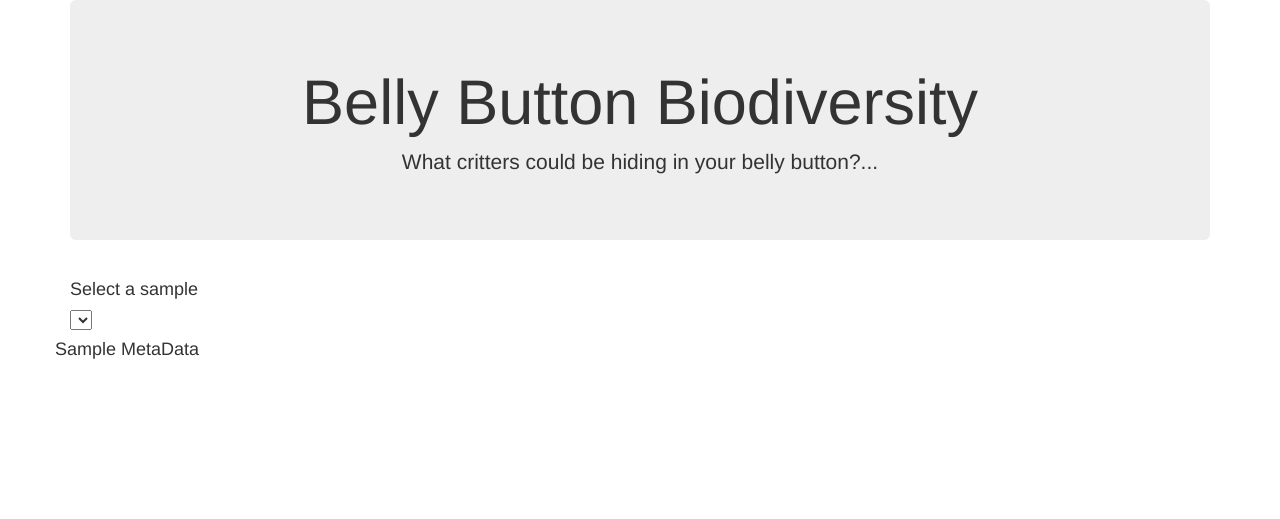
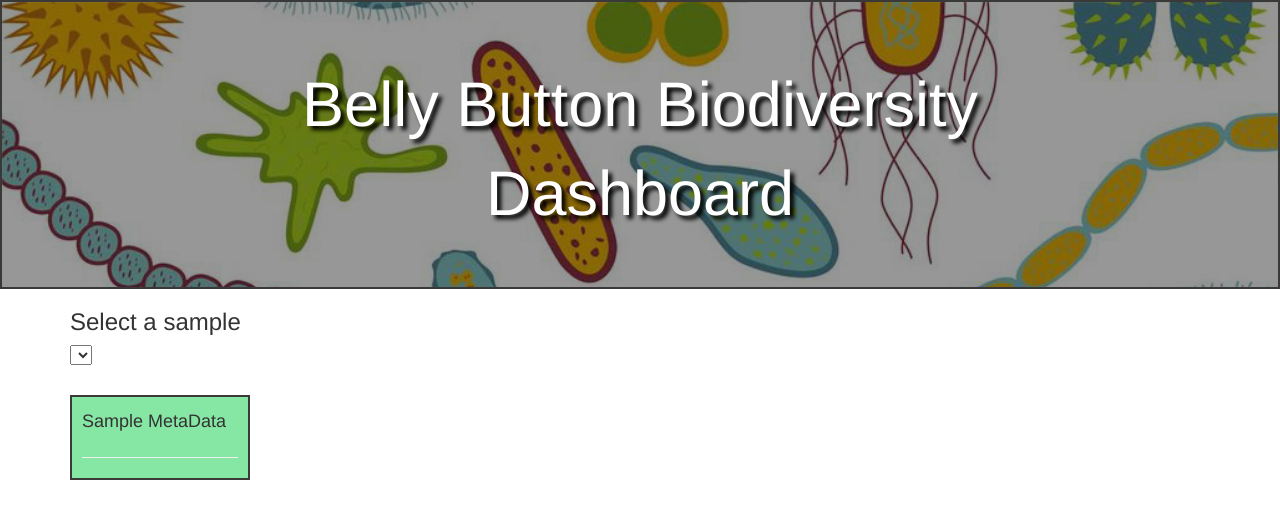
Before and after one commit to imtheaaron/misc-coursework, a Flask app: template biodiversity/templates/index.html in a window 1280 px wide. Shown: the top 519 px of the page. Run offline with Flask 2, Linux system fonts and the light colour scheme; the template is opened without the code that fills it, so the values that code supplies are empty; some libraries are stand-ins or nearby versions.

Commit message:
fixed layout and css formatting
also added a jumbotron background image

```diff
--- a/biodiversity/bio.py
+++ b/biodiversity/bio.py
@@ -1,13 +1,11 @@
 # Dependencies
 #------------------------
-from flask import Flask, jsonify, render_template, redirect
+from flask import Flask, jsonify, render_template
 import sqlalchemy
 from sqlalchemy.orm import Session
 from sqlalchemy.ext.automap import automap_base
 from sqlalchemy import create_engine
 import pandas as pd
-
-import numpy as np
 
 app = Flask(__name__)
 
--- a/biodiversity/static/css/style.css
+++ b/biodiversity/static/css/style.css
@@ -0,0 +1,31 @@
+.card {
+    margin-top: 30px;
+    border:2px solid rgba(58, 57, 57, 0.993);
+    padding-left: 10px;
+    padding-right: 10px;
+    background: rgb(134, 230, 163)
+}
+
+.card-top-text {
+    padding-top: 5px;
+    padding-bottom: 5px;
+}
+
+#bubble {
+    margin: auto;
+    width:90%;
+}
+
+.jumbotron-image {
+    width: 100%;
+    margin-bottom: 0px;
+    background-image: url(microbes1.jpg);
+    background-position: 0% 0%;
+    background-size: cover;
+    color: white;
+    text-shadow: black 0.3em 0.3em 0.3em;
+}
+
+.jumbotron {
+    border:2px solid rgba(58, 57, 57, 0.993);
+}
--- a/biodiversity/static/js/bio.js
+++ b/biodiversity/static/js/bio.js
@@ -2,11 +2,10 @@ function init() {
 // function to build the first pie chart and the bubble chart w/ sample 940
     selector();
 
-    // create the initial pie chart
+    // create the initial pie chart using the first sample
     url = "/samples/BB_940"
     Plotly.d3.json(url, function(error,response) {
         var data = response;
-        console.log(data);
         otus = data.otu_ids;
         otu10 = otus.slice(0,10);
         values = data.sample_values;
@@ -21,24 +20,11 @@ function init() {
 
         var layout = {
             height: 600,
-            width: 800,
+            width: 600,
+            title: "Top 10 Microbes per Sample by %"
         };
 
         Plotly.plot("pie", pie_data, layout);
-
-        // add hovertext to both charts
-        Plotly.d3.json("/otu", function(error,response) {
-            var descriptions = response;
-            var desc_list = [];
-            for(i=0; i<10; i++) {
-                desc = descriptions[otu10[i]+1];
-                desc_list.push(desc);
-            };
-            var PIE = document.getElementById("pie");
-            var BUBBLE = document.getElementById("bubble");
-            Plotly.restyle(PIE, "hovertext", [desc_list])
-            Plotly.restyle(BUBBLE, "hovertext", [descriptions])
-        })
 
         // create the bubble chart
         var bubble_data = [{
@@ -58,8 +44,23 @@ function init() {
         };
 
         Plotly.newPlot("bubble", bubble_data, bubble_layout);
+
+        // add hovertext to both charts
+        Plotly.d3.json("/otu", function(error,response) {
+            var descriptions = response;
+            var desc_list = [];
+            for(i=0; i<10; i++) {
+                desc = descriptions[otu10[i]+1];
+                desc_list.push(desc);
+            };
+            var PIE = document.getElementById("pie");
+            var BUBBLE = document.getElementById("bubble");
+            Plotly.restyle(PIE, "hovertext", [desc_list])
+            Plotly.restyle(BUBBLE, "hovertext", [descriptions])
+        })
     });
 
+    // create the metadata box
     meta_url = "/mdata/BB_940";
     Plotly.d3.json(meta_url, function(error, response) {
         sample_meta = response;
@@ -72,6 +73,7 @@ function init() {
     })
 }
 
+// function to build the selection dropdown
 function selector() {
     var url = "/names";
     var select = document.getElementById("selDataset");
@@ -89,16 +91,15 @@ function selector() {
     })
 }
 
+// function to grab a selected value from the dropdown and call the function to build plots on the new value
 function optionChanged(value) {
     var sample_id = value;
-    console.log(sample_id);
-
     update_plots(sample_id);
 }
 
+// function to update plots using a new value from the selector
 function update_plots(sample_id) {
     var sample_url = "/samples/" + String(sample_id);
-    console.log(sample_url);
     // update the pie chart
     Plotly.d3.json(sample_url, function(error, response) {
         var data = response;
@@ -108,11 +109,6 @@ function update_plots(sample_id) {
         console.log('new otu', otu10);
         values = data.sample_values;
         values10 = values.slice(0,10);
-
-        // var pie_data = [{
-        //     values: values10,
-        //     labels: otu10,
-        // }];
 
         var PIE = document.getElementById("pie");
         Plotly.restyle(PIE, "values", [values10]);
@@ -136,6 +132,7 @@ function update_plots(sample_id) {
 
         Plotly.newPlot("bubble", bubble_data, bubble_layout);
 
+        // add the new hovertext to each rebuilt plot
         Plotly.d3.json("/otu", function(error,response) {
             var descriptions = response;
             var desc_list = [];
--- a/biodiversity/templates/index.html
+++ b/biodiversity/templates/index.html
@@ -11,37 +11,34 @@
 </head>
 
 <body>
-  <div class='container'>
-    <div class="jumbotron" style="text-align: center">
+
+    <div class="jumbotron jumbotron-image" style="text-align: center">
         <h1>Belly Button Biodiversity</h1>
-        <p>What critters could be hiding in your belly button?...</p>
+        <h1>Dashboard</h1>
     </div>
 
     <!-- Need to make divs named for each of the plots. Then in JS I will build a fxn w/ plotly for each one. -->
+  <div class="container">
     <div class="row">
         <div class="col-md-4">
-            <div class="row">
-              <div class="col-md-12">
-                <h4>Select a sample</h4>
+            <h3>Select a sample</h3>
             <select id="selDataset" onchange="optionChanged(this.value)"></select>
-              </div>
-            <div class="row">
-              <div class="col-md-12">
+
             <div class="card" style="width: 18rem;">
               <div class="card-body">
-                    <h4 class="card-title">Sample MetaData</h4>
+                <h4 class="card-top-text">Sample MetaData</h4><hr>
               </div>
             </div>
         </div>
-            </div>
-        </div>
+
         <div class="col-md-8">
             <div id="pie"></div>
         </div>
+    </div>
+
     <div class="row">
         <div class="col-md-12">
           <div id="bubble"></div>
-          </div>
         </div>
     </div>
 
```
Also changed, not shown: biodiversity/static/css/microbes1.jpg (added). Lines whose indentation alone changed are shown as unchanged.
